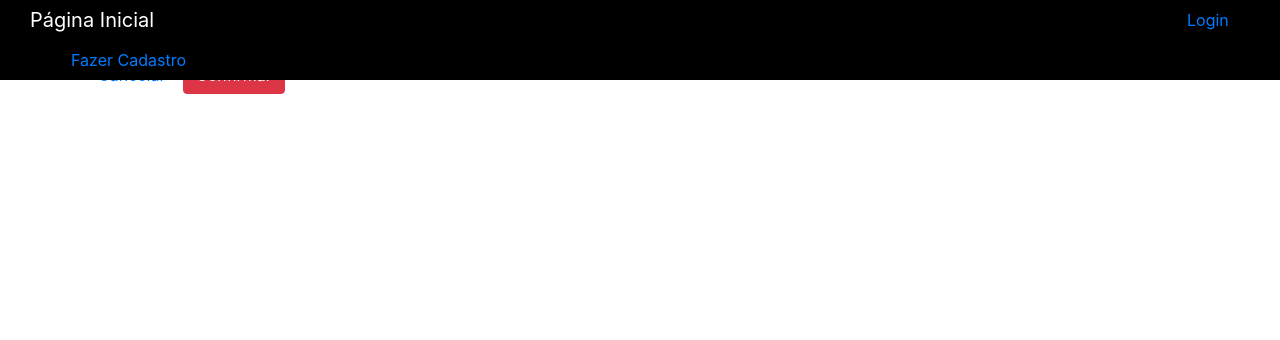
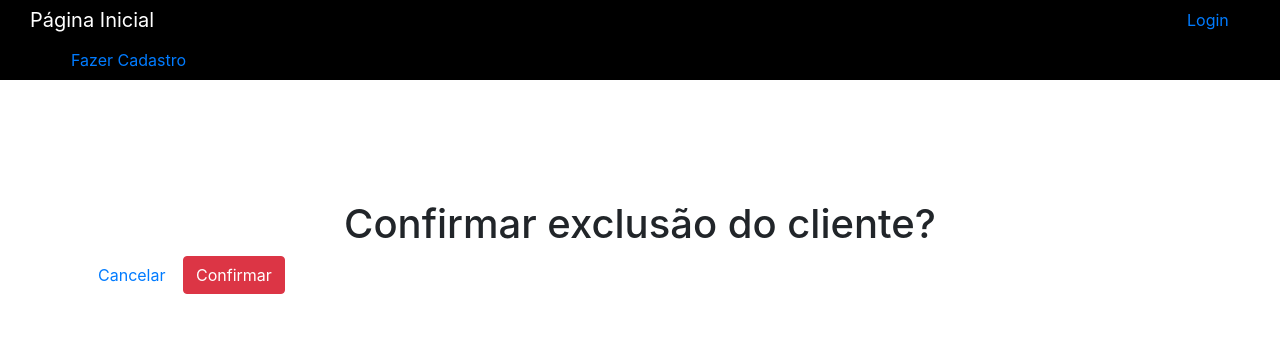
Before and after one commit to FerrazM/loan-database, a Django app: template loan_database/templates/loans/confirmar_exclusao.html in a window 1280 px wide. Shown: the top 340 px of the page. Run offline with Django 4.2, Linux system fonts and the light colour scheme; the template is opened without the code that fills it, so the values that code supplies are empty.

Commit message:
correção margin-top exclusão

```diff
--- a/loan_database/templates/loans/confirmar_exclusao.html
+++ b/loan_database/templates/loans/confirmar_exclusao.html
@@ -3,7 +3,7 @@
 <div class="container">
     <form method='POST'>
         {% csrf_token %}
-        <h1 style="text-align: center;"> Confirmar exclusão do cliente?</h1>
+        <h1 style="margin-top: 200px; text-align: center;"> Confirmar exclusão do cliente?</h1>
         <button class="btn btn-default"><a href="{% url 'clientes' %}">Cancelar</a></button>
         <button class="btn btn-danger"type="submit">Confirmar</button>
     </form>
```
